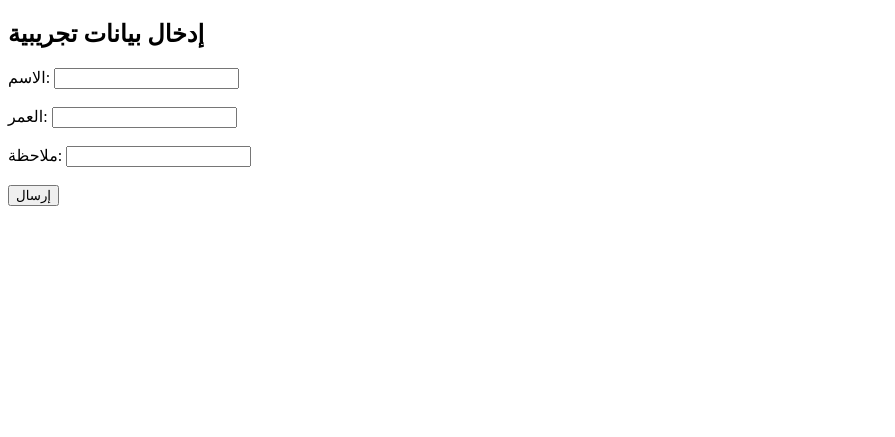
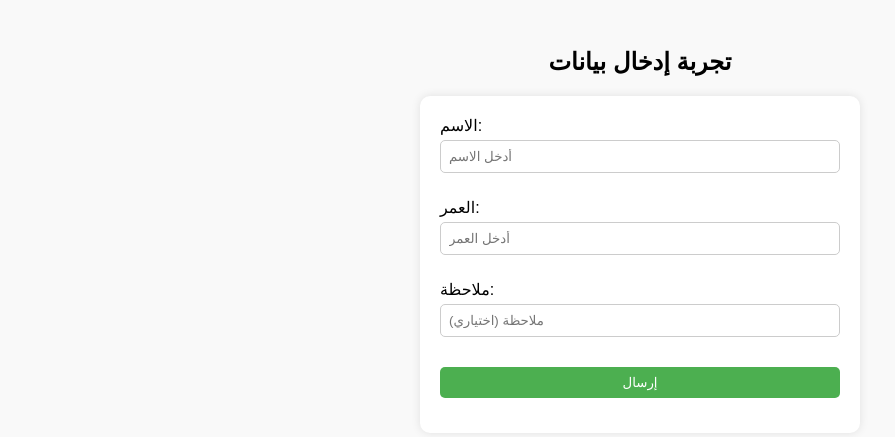
Before and after one commit to 27waab/test-project, a plain HTML site: page index.html in a window 1280 px wide. Shown: the whole page, without its empty margins (0-895 px from the left). Drawn offline with Linux system fonts and the light colour scheme.

Commit message:
Update index.html

```diff
--- a/index.html
+++ b/index.html
@@ -2,39 +2,66 @@
 <html lang="ar">
 <head>
   <meta charset="UTF-8">
+  <meta name="viewport" content="width=device-width, initial-scale=1.0">
   <title>تجربة إدخال بيانات</title>
+  <style>
+    body {
+      font-family: Arial, sans-serif;
+      padding: 20px;
+      background-color: #f9f9f9;
+    }
+    h2 {
+      text-align: center;
+    }
+    form {
+      background-color: #fff;
+      padding: 20px;
+      border-radius: 10px;
+      max-width: 400px;
+      margin: 0 auto;
+      box-shadow: 0 0 10px rgba(0,0,0,0.1);
+    }
+    label {
+      display: block;
+      margin-bottom: 10px;
+    }
+    input, button {
+      width: 100%;
+      padding: 8px;
+      margin-top: 5px;
+      margin-bottom: 15px;
+      border-radius: 5px;
+      border: 1px solid #ccc;
+      box-sizing: border-box;
+    }
+    button {
+      background-color: #4CAF50;
+      color: white;
+      border: none;
+      cursor: pointer;
+    }
+    button:hover {
+      background-color: #45a049;
+    }
+  </style>
 </head>
 <body>
-        <h2>إدخال بيانات تجريبية</h2>
-        <form id="testForm">
-            <label>الاسم: <input type="text" id="name" required></label><br><br>
-            <label>العمر: <input type="number" id="age" required></label><br><br>
-            <label>ملاحظة: <input type="text" id="note"></label><br><br>
+  <h2>تجربة إدخال بيانات</h2>
+
+  <form action="https://script.google.com/macros/s/AKfycbxEOYyF2HUwetHH_YtTwUN0y2HBGEb8ob8cpaZvTVkBR9GWzbPPiRbTPuCExrAUZPw/exec" method="post" target="_blank">
+    <label>الاسم:
+      <input type="text" name="name" required placeholder="أدخل الاسم">
+    </label>
+
+    <label>العمر:
+      <input type="number" name="age" required placeholder="أدخل العمر">
+    </label>
+
+    <label>ملاحظة:
+      <input type="text" name="note" placeholder="ملاحظة (اختياري)">
+    </label>
+
     <button type="submit">إرسال</button>
   </form>
-        <p id="result"></p>
-        <script>
-            const scriptURL = "https://script.google.com/macros/s/AKfycbxEOYyF2HUwetHH_YtTwUN0y2HBGEb8ob8cpaZvTVkBR9GWzbPPiRbTPuCExrAUZPw/exec";
-            document.getElementById("testForm").addEventListener("submit", e => {
-                e.preventDefault();
-                const data = {
-                    name: document.getElementById("name").value,
-                    age: document.getElementById("age").value,
-                    note: document.getElementById("note").value
-                };
-                fetch(scriptURL, {
-                    method: "POST",
-                    body: JSON.stringify(data)
-                })
-                    .then(res => res.json())
-                    .then(response => {
-                        document.getElementById("result").innerText = "✅ تم الحفظ بنجاح في الصف #" + response.row;
-                        document.getElementById("testForm").reset();
-                    })
-                    .catch(error => {
-                        document.getElementById("result").innerText = "❌ حدث خطأ: " + error;
-                    });
-            });
-        </script>
 </body>
 </html>
```
Lines whose indentation alone changed are shown as unchanged.
